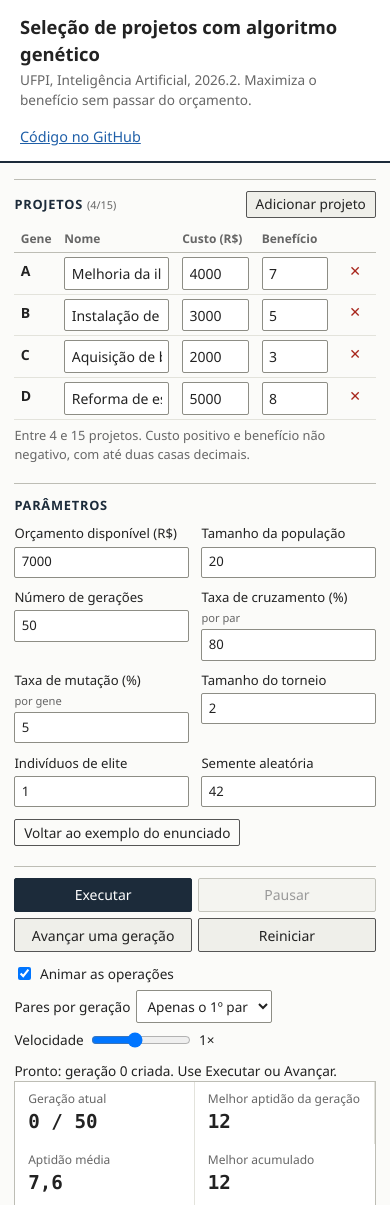
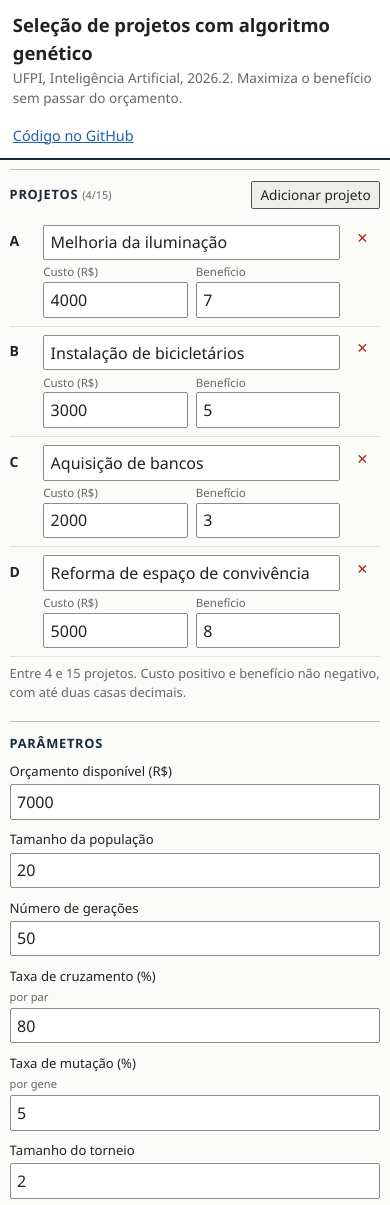
Before and after one commit to EudesN/algoritmo-genetico, a plain HTML site: page index.html in a window 390 px wide. Shown: the top 1205 px of the page. Drawn offline with Linux system fonts and the light colour scheme.

Commit message:
melhor visualização em celular

```diff
--- a/css/style.css
+++ b/css/style.css
@@ -199,3 +199,44 @@ canvas { width: 100%; display: block; background: var(--panel); border: 1px soli
 .tests .fail { color: var(--bad); }
 .tests pre { font: 12px/1.5 ui-monospace, Menlo, Consolas, monospace; white-space: pre-wrap; margin: .4rem 0 0 1rem; }
 .foot { text-align: center; color: var(--muted); font-size: .8rem; padding: 1rem; border-top: 1px solid var(--line-soft); margin-top: 1rem; }
+
+/* telas pequenas */
+.fields { align-items: end; }
+@media (max-width: 700px) {
+  .layout { padding: .6rem; }
+  .topbar { padding: .7rem .8rem; }
+  input, select { font-size: 16px; }
+  .stage { padding: .6rem; min-height: 0; }
+  .stage .chrom:not(.sm) .bit { width: 26px; height: 28px; }
+  .row { gap: .4rem .6rem; }
+  .row .tag { min-width: 0; }
+  .card-head .replay { flex-wrap: wrap; }
+  .replay select { max-width: 100%; }
+  .solution { grid-template-columns: 1fr; gap: 0; }
+  .solution dt { margin-top: .4rem; }
+  .anim-opts { flex-direction: column; align-items: flex-start; }
+
+  /* tabela de projetos vira uma lista de blocos */
+  .projects thead { display: none; }
+  .projects, .projects tbody { display: block; }
+  .projects tr {
+    display: grid; grid-template-columns: 1.6rem 1fr 1fr 2rem; gap: .2rem .5rem;
+    padding: .5rem 0; border-bottom: 1px solid var(--line-soft);
+  }
+  .projects td { display: block; padding: 0; border: 0; width: auto !important; }
+  .projects td:nth-child(1) { grid-column: 1; grid-row: 1; padding-top: .35rem; }
+  .projects td:nth-child(2) { grid-column: 2 / 4; grid-row: 1; }
+  .projects td:nth-child(5) { grid-column: 4; grid-row: 1; }
+  .projects td:nth-child(3) { grid-column: 2; grid-row: 2; }
+  .projects td:nth-child(4) { grid-column: 3; grid-row: 2; }
+  .projects td:nth-child(3)::before { content: 'Custo (R$)'; }
+  .projects td:nth-child(4)::before { content: 'Benefício'; }
+  .projects td::before { display: block; font-size: .72rem; color: var(--muted); }
+  .projects td:nth-child(3)::before, .projects td:nth-child(4)::before { margin-bottom: .1rem; }
+}
+@media (max-width: 420px) {
+  .fields { grid-template-columns: 1fr; }
+  .controls { grid-template-columns: 1fr; }
+  .stat strong { font-size: 1.05rem; }
+  .hist th:nth-child(5), .hist td:nth-child(5) { display: none; }
+}
```
